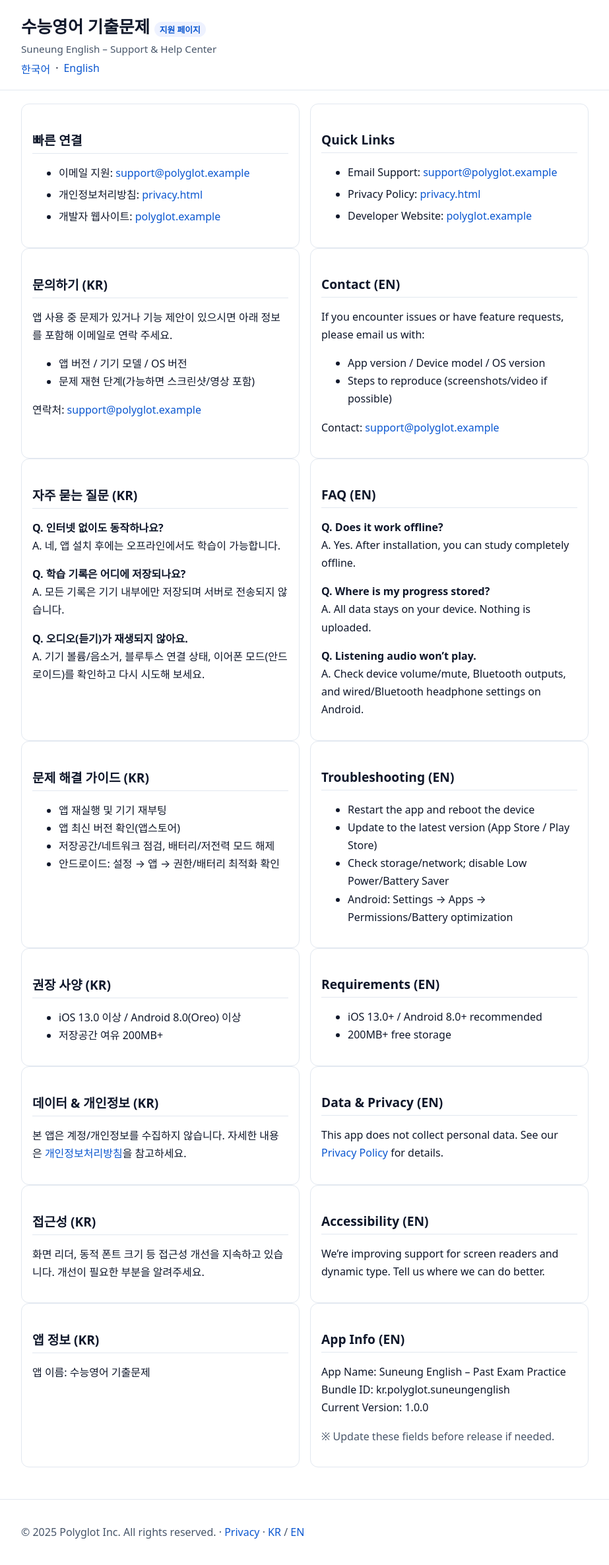
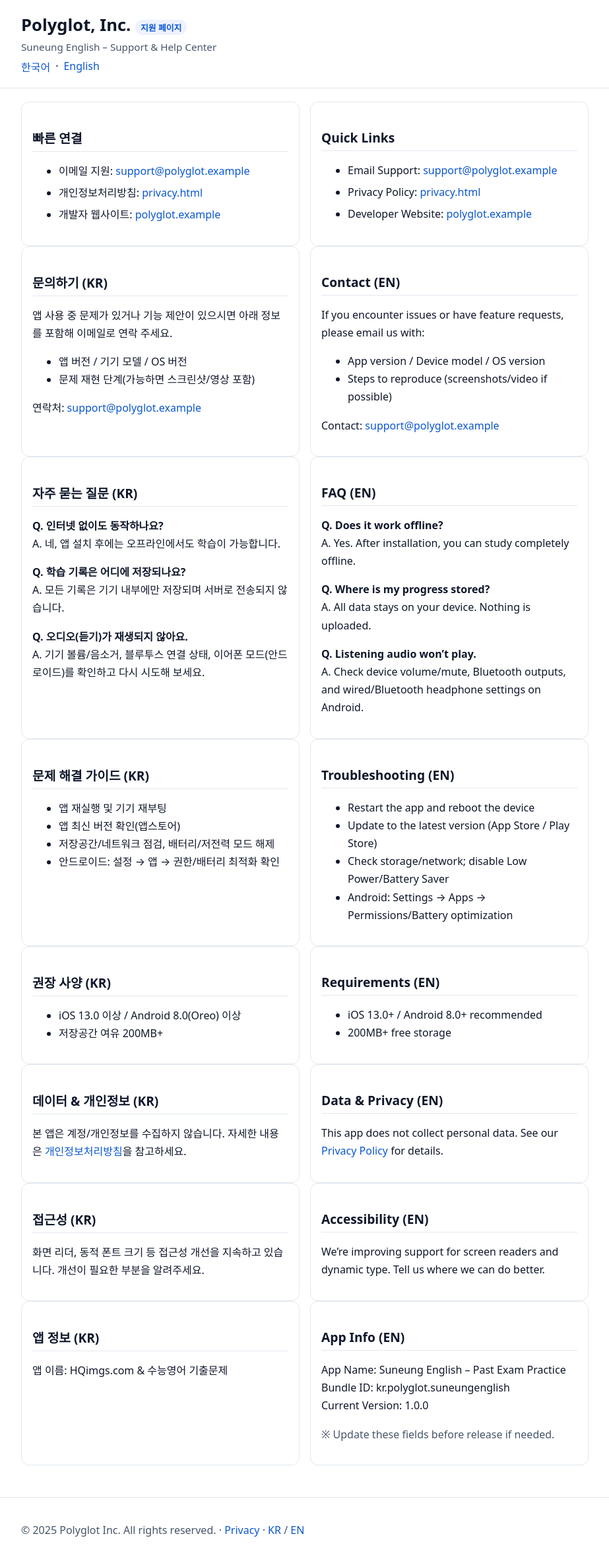
Before and after one commit to polyglot-inc/polyglot-inc.github.io, a plain HTML site: page support.html in a window 1280 px wide. Shown: the whole page at 66% size, without its empty margins (178-1101 px from the left). Drawn offline with Linux system fonts and the light colour scheme.

Commit message:
Update support.html

```diff
--- a/support.html
+++ b/support.html
@@ -40,7 +40,7 @@
 <body>
   <header>
     <div class="container">
-      <h1>수능영어 기출문제 <span class="badge">지원 페이지</span></h1>
+      <h1>Polyglot, Inc. <span class="badge">지원 페이지</span></h1>
       <div class="kicker">Suneung English – Support &amp; Help Center</div>
       <div class="lang-switch">
         <a href="#ko" aria-label="한국어로 이동">한국어</a> ·
@@ -181,7 +181,7 @@
     <div class="grid">
       <div class="card">
         <h2>앱 정보 (KR)</h2>
-        <p>앱 이름: 수능영어 기출문제<br/>
+        <p>앱 이름: HQimgs.com & 수능영어 기출문제<br/>
       </div>
       <div class="card">
         <h2>App Info (EN)</h2>
```
